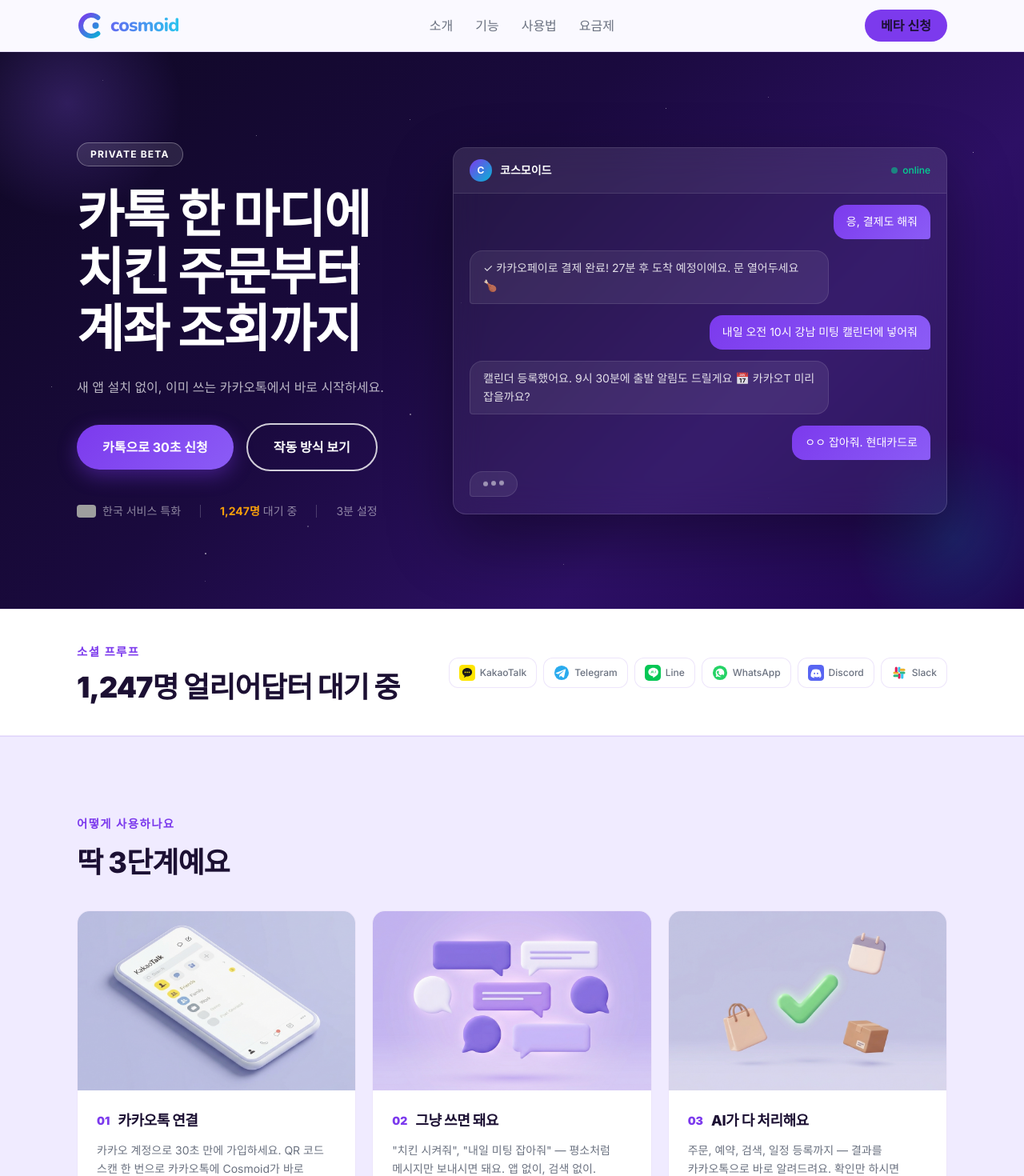
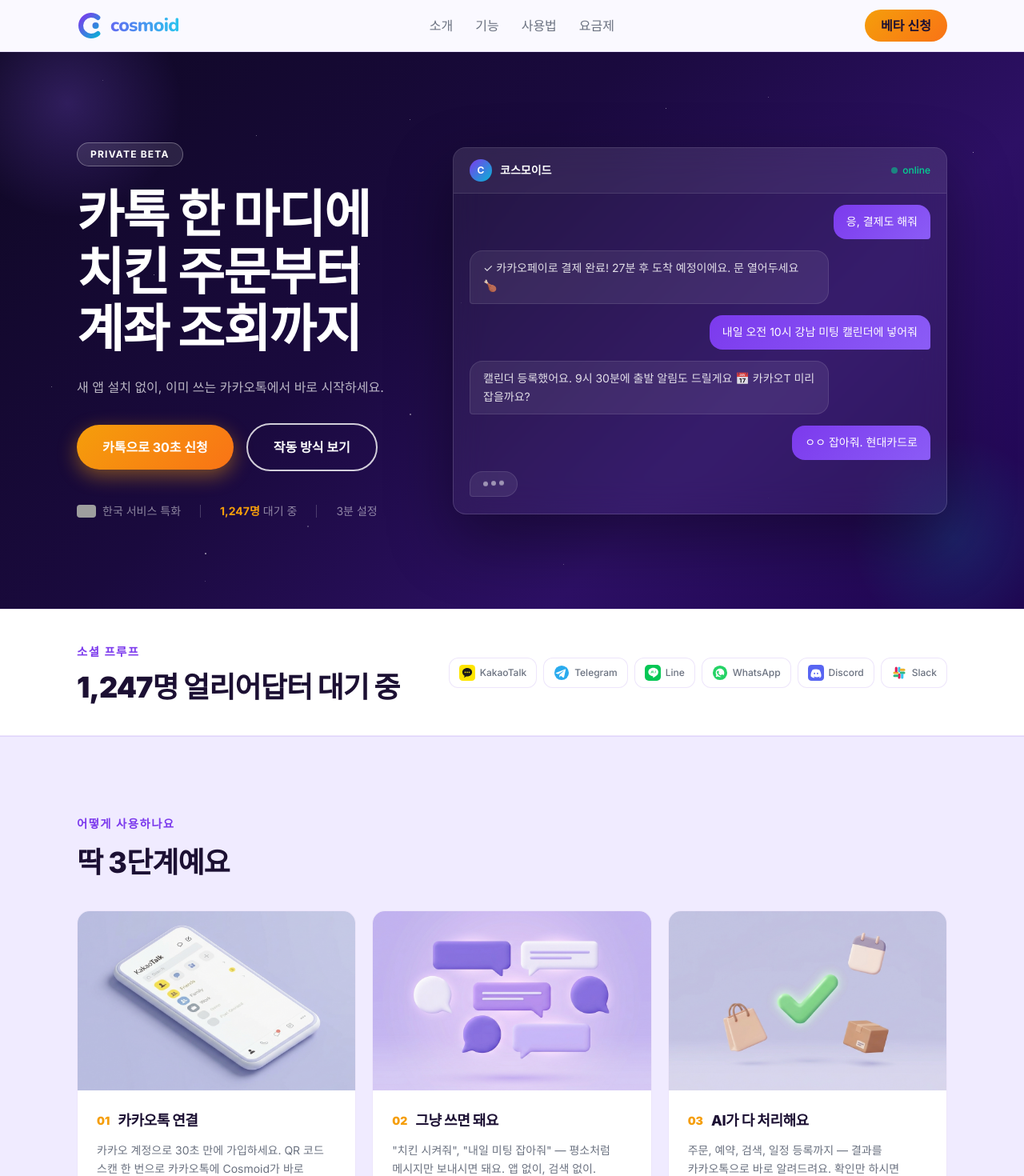
Before and after one commit to seojoonkim/cosmoid, a Next.js app: page / in a window 1280 px wide. Shown: the top 1470 px of the page at 80% size. Built offline with nearby package versions, Linux system fonts and the light colour scheme; grey boxes are pictures that could not be loaded.

Commit message:
feat: amber 포인트 컬러 전체 활용 — CTA/숫자/번호/불릿/가격/FAQ/Nav

```diff
--- a/src/components/FAQ.tsx
+++ b/src/components/FAQ.tsx
@@ -47,8 +47,8 @@
                   onClick={() => setOpenIndex(isOpen ? null : idx)}
                   aria-expanded={isOpen}
                 >
-                  <span className="font-semibold text-[var(--text)]">{faq.q}</span>
-                  <span className="text-lg text-[var(--muted)]">{isOpen ? "−" : "+"}</span>
+                  <span className="font-semibold" style={{color: isOpen ? "#f59e0b" : "var(--text)"}}>{faq.q}</span>
+                  <span className="text-lg font-bold" style={{color: isOpen ? "#f59e0b" : "var(--muted)"}}>{isOpen ? "−" : "+"}</span>
                 </button>
                 {isOpen ? <p className="mt-3 text-sm leading-relaxed text-[var(--muted)]">{faq.a}</p> : null}
               </article>
--- a/src/components/Hero.tsx
+++ b/src/components/Hero.tsx
@@ -78,7 +78,7 @@
             <div className="mt-8 flex flex-wrap items-center gap-4">
               <a href="#cta"
                 className="rounded-full px-8 py-4 text-base font-bold text-white hover:opacity-90 transition-opacity shadow-lg"
-                style={{background:"linear-gradient(135deg,#7c3aed,#8b5cf6)",boxShadow:"0 8px 24px rgba(124,58,237,0.4)",color:"white"}}>
+                style={{background:"linear-gradient(135deg,#f59e0b,#f97316)",boxShadow:"0 8px 24px rgba(245,158,11,0.45)",color:"white"}}>
                 카톡으로 30초 신청
               </a>
               <a href="#how"
--- a/src/components/HowItWorks.tsx
+++ b/src/components/HowItWorks.tsx
@@ -59,7 +59,7 @@
               {/* 텍스트 */}
               <div className="p-5 md:p-6 flex flex-col flex-1">
                 <div className="flex items-center gap-2.5 mb-3">
-                  <span className="text-sm font-black text-[var(--purple)]">{step.number}</span>
+                  <span className="text-sm font-black" style={{color:"#f59e0b"}}>{step.number}</span>
                   <h3 className="text-lg font-extrabold tracking-tight text-[var(--text)]">{step.title}</h3>
                 </div>
                 <p className="text-sm text-[var(--muted)] leading-relaxed">{step.description}</p>
--- a/src/components/MultiAgent.tsx
+++ b/src/components/MultiAgent.tsx
@@ -60,7 +60,7 @@
               <ul className="mt-5 space-y-2">
                 {agent.bullets.map((b) => (
 <li key={b} className="flex items-start gap-2 text-sm leading-relaxed" style={{ color: "var(--muted)" }}>
-                    <span className="mt-1.5 h-1.5 w-1.5 rounded-full shrink-0" style={{ background: "var(--purple)" }} />
+                    <span className="mt-1.5 h-1.5 w-1.5 rounded-full shrink-0" style={{ background: "#f59e0b" }} />
                     {b}
                   </li>
                 ))}
--- a/src/components/Nav.tsx
+++ b/src/components/Nav.tsx
@@ -49,7 +49,7 @@
           <a href="#pricing" className="hover:text-[var(--text)] transition-colors">요금제</a>
         </div>
         <div className="hidden md:flex">
-          <a href="#cta" className="rounded-full px-5 py-2 text-base font-semibold text-white hover:opacity-90 transition-opacity" style={{background:"var(--purple)"}}>
+          <a href="#cta" className="rounded-full px-5 py-2 text-base font-semibold text-white hover:opacity-90 transition-opacity" style={{background:"linear-gradient(135deg,#f59e0b,#f97316)"}}>
             베타 신청
           </a>
         </div>
@@ -84,7 +84,7 @@
               <a
                 href="#cta"
                 className="mt-2 inline-flex w-full items-center justify-center rounded-full px-5 py-2.5 text-base font-semibold text-white hover:opacity-90 transition-opacity"
-                style={{ background: "var(--purple)" }}
+                style={{ background: "linear-gradient(135deg,#f59e0b,#f97316)" }}
                 onClick={() => setIsOpen(false)}
               >
                 베타 신청
--- a/src/components/Pricing.tsx
+++ b/src/components/Pricing.tsx
@@ -62,7 +62,7 @@
                 <h3 className="text-xl font-bold">{plan.name}</h3>
 
               </div>
-              <p className="text-3xl md:text-4xl font-black mb-1">
+              <p className="text-3xl md:text-4xl font-black mb-1" style={{color:"#f59e0b"}}>
                 {plan.price}
                 <span className="text-base font-normal ml-1" style={{ opacity: 0.7 }}>{plan.term}</span>
               </p>
--- a/src/components/SocialProof.tsx
+++ b/src/components/SocialProof.tsx
@@ -22,7 +22,7 @@
             whileInView={{ opacity: 1, y: 0 }}
             viewport={{ once: true, margin: "-80px" }}
             transition={{ duration: 0.6, ease: "easeOut" }}
-            className="mt-3 text-3xl md:text-4xl font-black tracking-tight whitespace-nowrap"
+            className="mt-3 text-3xl md:text-4xl font-black tracking-tight whitespace-nowrap" style={{color:"var(--text)"}}
           >
             1,247명 얼리어답터 대기 중
           </motion.h2>
```
